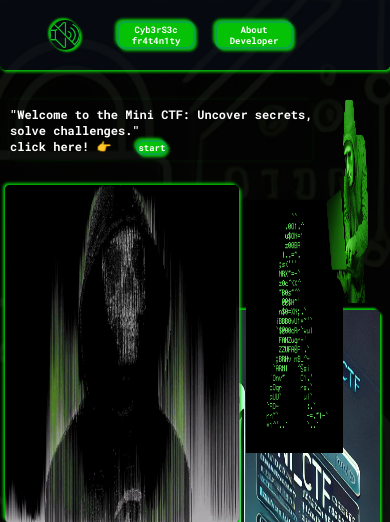
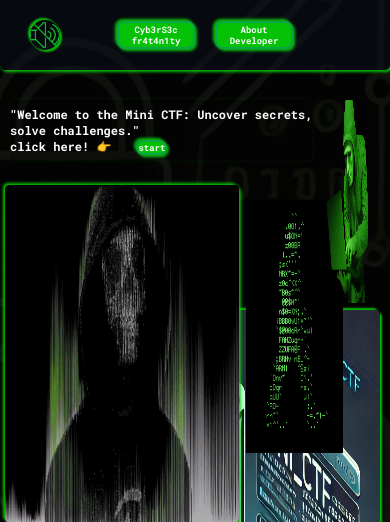
Before and after one commit to Lewis-Jade/mini_ctf, a PHP site: page / in a window 390 px wide. Shown: the top 522 px of the page. Run offline with PHP 8.4, Linux system fonts and the light colour scheme.

Commit message:
music toggle button added

```diff
--- a/CSS/style.css
+++ b/CSS/style.css
@@ -473,7 +473,7 @@ hr{
     }
     #audio{
       position: absolute;
-      left: 50px;
+      left: 30px;
       top: 20px;
       height: 30px;
       width: 30px;
```
